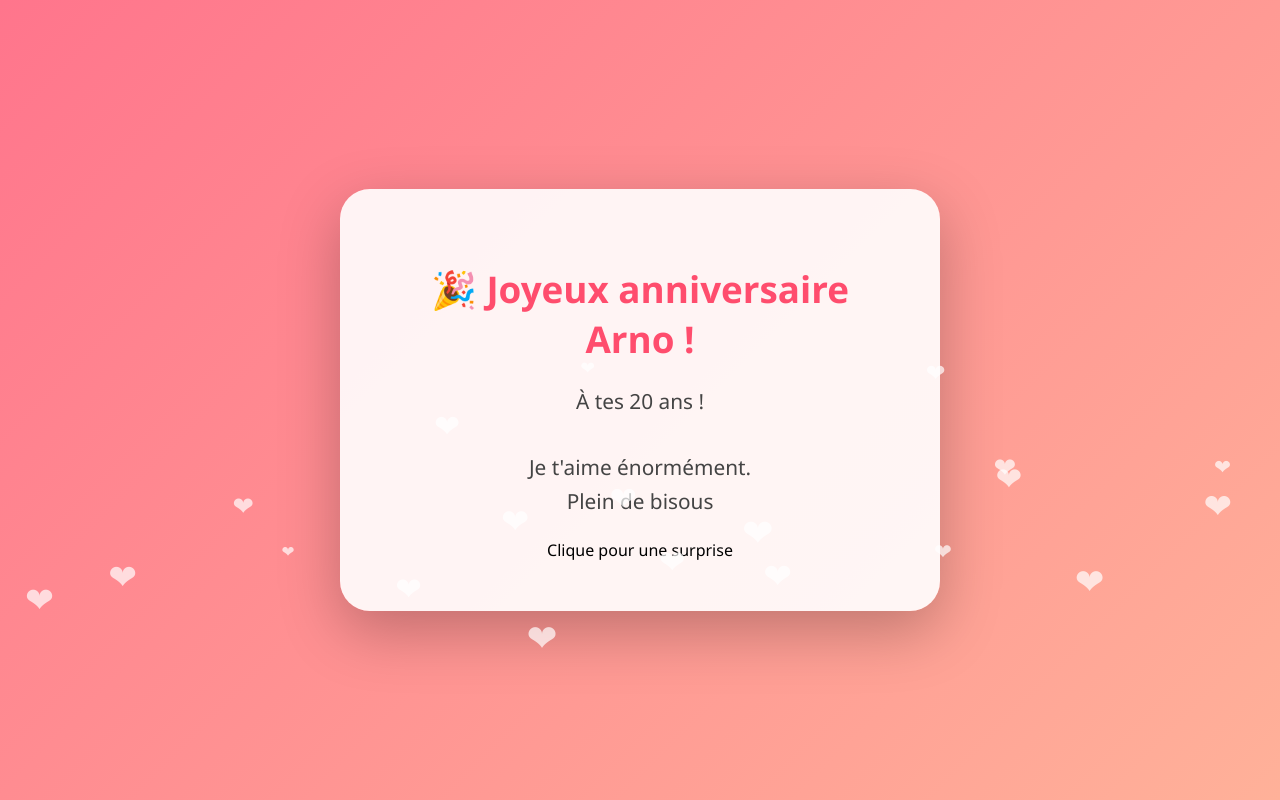
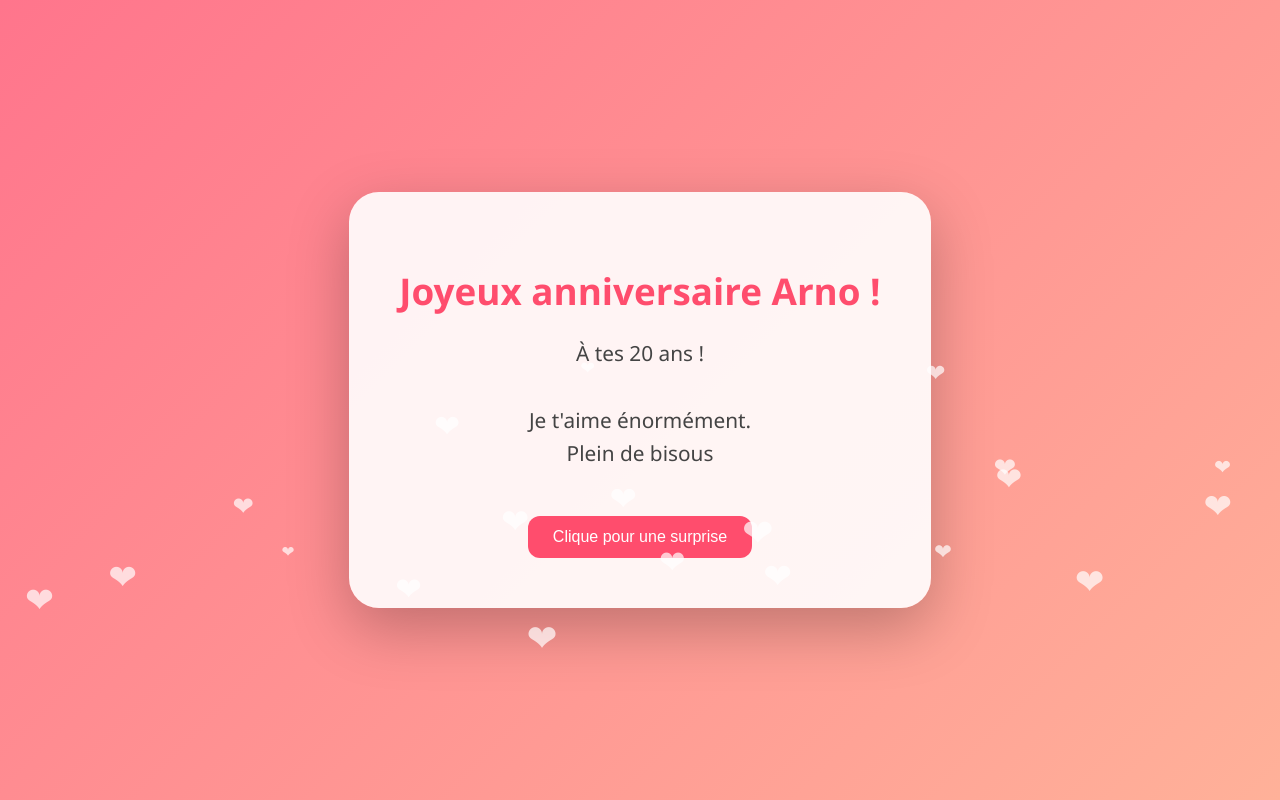
Before and after one commit to vass0747/vass0747.github.io, a plain HTML site: page index.html in a window 1280 px wide. Shown: the top 800 px of the page. Drawn offline with Linux system fonts and the light colour scheme.

Commit message:
Update index.html

```diff
--- a/index.html
+++ b/index.html
@@ -2,7 +2,7 @@
 <html lang="fr">
 <head>
 <meta charset="UTF-8" />
-<title>Joyeux anniversaire Arno </title>
+<title>Joyeux anniversaire !! </title>
 
 <style>
 body {
@@ -80,13 +80,14 @@ button:hover {
 <body>
 
 <div class="card">
-  <h1>🎉 Joyeux anniversaire Arno !</h1>
+  <h1>Joyeux anniversaire Arno !</h1>
   <p>
     À tes 20 ans !<br><br>
     Je t'aime énormément.<br>
     Plein de bisous
   </p>
 
+  <button onclick="alert">
     Clique pour une surprise
   </button>
 </div>
```
